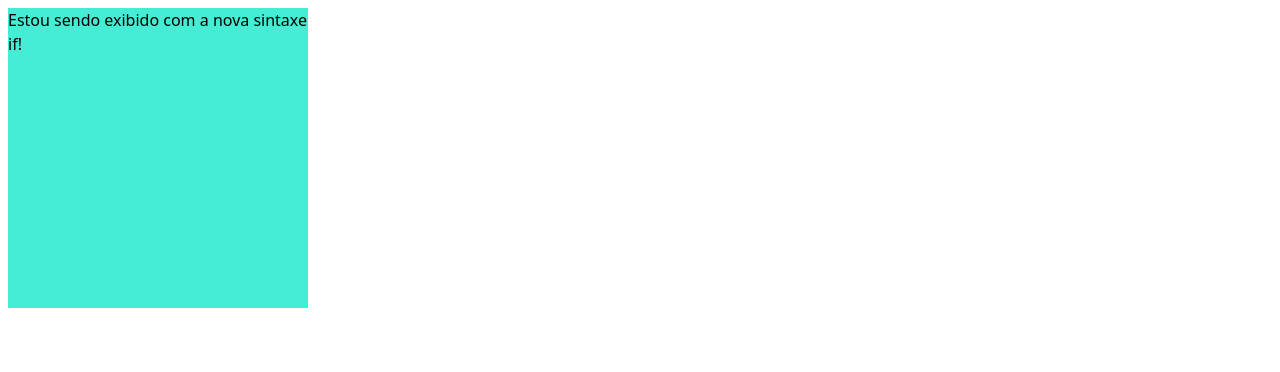
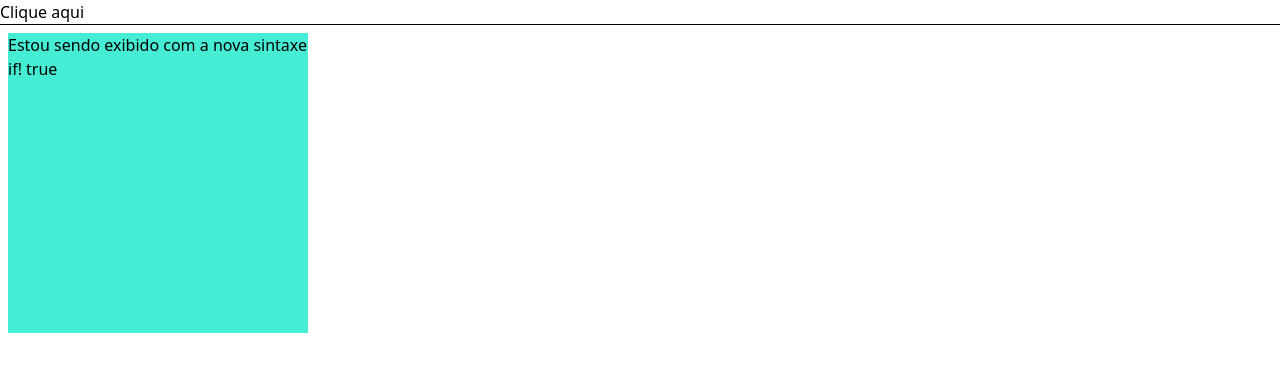
Before and after one commit to Buenohy/angular-basico, an Angular app: page / in a window 1280 px wide. Shown: the top 372 px of the page. Built offline with nearby package versions, Linux system fonts and the light colour scheme.

Commit message:
feat: button

```diff
--- a/src/app/componente04/componente04.html
+++ b/src/app/componente04/componente04.html
@@ -1,6 +1,11 @@
+<button (click)="acao()">Clique aqui</button>
+
+<hr />
+
 @if(exibir){
-
-<div class="w-[300px] h-[300px] bg-teal-300 m-2">Estou sendo exibido com a nova sintaxe if!</div>
+<div class="w-[300px] h-[300px] bg-teal-300 m-2">
+  Estou sendo exibido com a nova sintaxe if! true
+</div>
 } @else {
-<p>O quadro não está sendo exibido.</p>
+<p>O quadro não está sendo exibido false.</p>
 }
--- a/src/app/componente04/componente04.ts
+++ b/src/app/componente04/componente04.ts
@@ -1,5 +1,4 @@
 import { Component } from '@angular/core';
-import { NgIf } from '@angular/common';
 @Component({
   selector: 'app-componente04',
   standalone: true,
@@ -9,4 +8,13 @@ import { NgIf } from '@angular/common';
 export class Componente04 {
   // Variável para exibir ou ocultar o quadrado
   exibir: boolean = true;
+
+  // Função para exibir ou ocultar o quadrado
+  acao() {
+    if (this.exibir === true) {
+      this.exibir = false;
+    } else {
+      this.exibir = true;
+    }
+  }
 }
```
